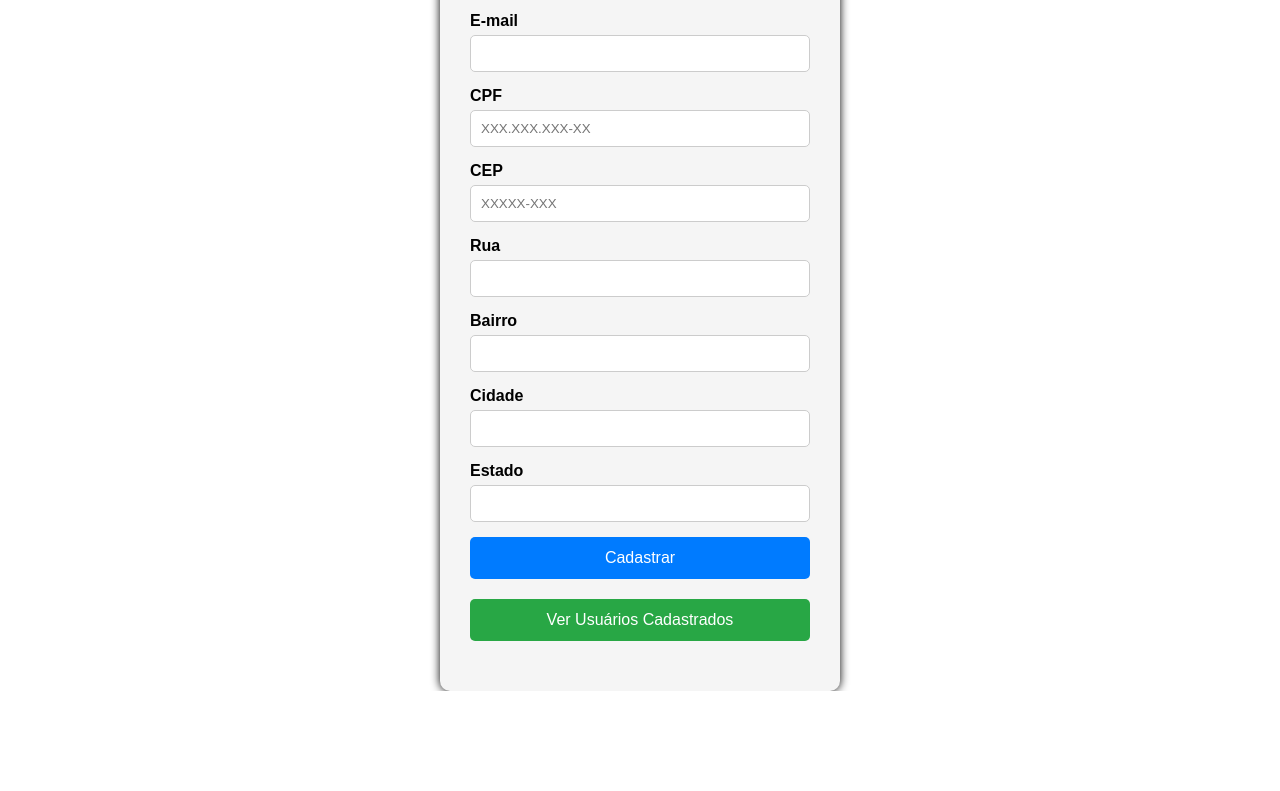
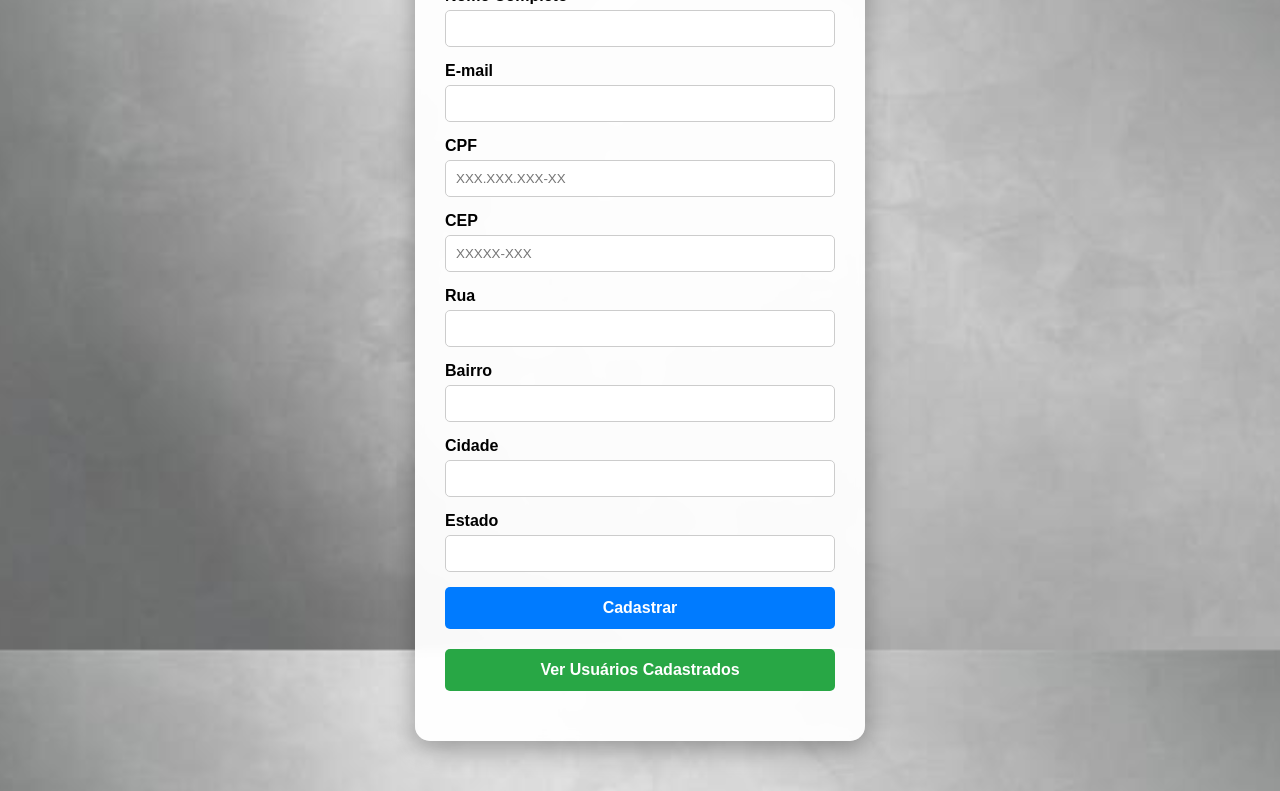
Before and after one commit to PeuGarcia/cadastro-usuarios, a plain HTML site: page index.html in a window 1280 px wide. Shown: the part 150-941 px from the top of the page. Before the commit the page ends 841 px from the top, so only its background shows below. Drawn offline with Linux system fonts and the light colour scheme.

Commit message:
Pequenas alterações na estilização da página

```diff
--- a/style.css
+++ b/style.css
@@ -9,21 +9,27 @@
 /* Layout da página principal. */
 body {
     font-family:Arial, sans-serif;
-    background-color: white;
+    background-image: url("img/background.jpg");
+    background-size: cover;
+    background-position: center;
+    background-repeat: no-repeat;
+    background-attachment: fixed;
 
     display:flex;
     justify-content:center;
-    align-items:center;
+    align-items:flex-start;
     min-height:100vh;
+    padding: 50px 0;
 }
 
 /* Container principal. */
 .container {
-    background-color: whitesmoke;
+    background: rgba(255, 255, 255, 0.95);
     padding:30px;
-    width:400px;
-    border-radius:10px;
-    box-shadow:0 0 10px black;
+    width:450px;
+    border-radius:15px;
+    box-shadow:0 8px 25px rgba(0, 0, 0, 0.3);
+    backdrop-filter: blur(5px);
 }
 
 /* Títulos */
@@ -53,6 +59,15 @@ input {
     padding:10px;
     border:1px solid #ccc;
     border-radius:5px;
+
+    transition: 0.3s;
+}
+
+input:focus {
+    border-color:#007bff;
+    outline:none;
+
+    box-shadow:0 0 8px rgba(0, 123, 255, 0.4);
 }
 
 /* Botões */
@@ -64,11 +79,14 @@ button {
     background-color:#007bff;
     color:white;
     font-size:16px;
+    font-weight:bold;
     cursor:pointer;
+    transition: 0.3s;
 }
 
 button:hover {
     background-color:#0056b3;
+    transition: translateY(-2px);
 }
 
 /* Estilos para a lista de usuários. */
```
Also changed, not shown: dados.JSON (+11 -0 lines), img/background.jpg (added).
